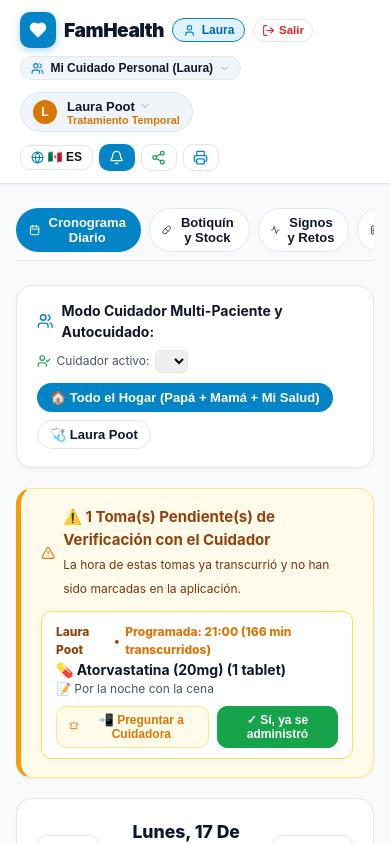
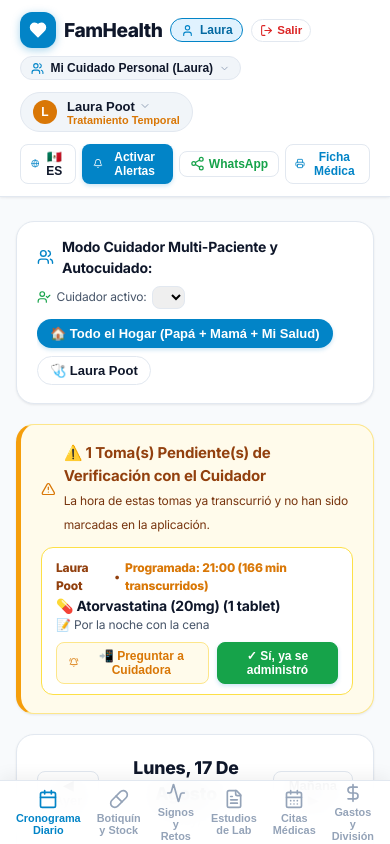
Before and after one commit to jpootpb/famhealth-app, a React (Vite) app: page / in a window 390 px wide. Both pictures are taken after a click on the button 195 px from the left and 494 px from the top of the page. Shown: the top 844 px of the page. Built offline with nearby package versions, Linux system fonts and the light colour scheme.

Commit message:
style(ui-ux): modernize design system with Inter+Outfit typography, responsive mobile bottom navigation, and refined micro-interactions

```diff
--- a/src/App.tsx
+++ b/src/App.tsx
@@ -23,18 +23,28 @@ export default function App() {
   const { t } = useLanguage();
   const [activeTab, setActiveTab] = useState<'timeline' | 'medications' | 'vitals' | 'studies' | 'expenses' | 'appointments'>('timeline');
 
-  // If user is not logged in, enforce Auth Gate (No data or spaces leaked)
+  // If user is not logged in, enforce Auth Gate
   if (!isAuthenticated) {
     return <AuthScreen />;
   }
+
+  const navTabs = [
+    { id: 'timeline', label: t('tabTimeline'), icon: Calendar },
+    { id: 'medications', label: t('tabMedications'), icon: Pill },
+    { id: 'vitals', label: t('tabVitals'), icon: Activity },
+    { id: 'studies', label: t('tabStudies'), icon: FileText },
+    { id: 'appointments', label: t('tabAppointments'), icon: CalendarDays },
+    { id: 'expenses', label: t('tabExpenses'), icon: DollarSign }
+  ] as const;
 
   return (
     <div className="app-container">
       <Header onPrintReport={() => window.print()} />
 
       <main className="main-content">
-        {/* Navigation Tabs with Dynamic i18n Translations */}
+        {/* Desktop Navigation Tabs */}
         <nav
+          className="desktop-tabs-nav"
           style={{
             display: 'flex',
             gap: '0.5rem',
@@ -44,53 +54,26 @@ export default function App() {
             borderBottom: '1px solid var(--border-color)'
           }}
         >
-          <button
-            onClick={() => setActiveTab('timeline')}
-            className={`btn btn-sm ${activeTab === 'timeline' ? 'btn-primary' : 'btn-secondary'}`}
-            style={{ display: 'flex', alignItems: 'center', gap: '0.375rem', borderRadius: 'var(--radius-full)' }}
-          >
-            <Calendar size={16} /> {t('tabTimeline')}
-          </button>
-
-          <button
-            onClick={() => setActiveTab('medications')}
-            className={`btn btn-sm ${activeTab === 'medications' ? 'btn-primary' : 'btn-secondary'}`}
-            style={{ display: 'flex', alignItems: 'center', gap: '0.375rem', borderRadius: 'var(--radius-full)' }}
-          >
-            <Pill size={16} /> {t('tabMedications')}
-          </button>
-
-          <button
-            onClick={() => setActiveTab('vitals')}
-            className={`btn btn-sm ${activeTab === 'vitals' ? 'btn-primary' : 'btn-secondary'}`}
-            style={{ display: 'flex', alignItems: 'center', gap: '0.375rem', borderRadius: 'var(--radius-full)' }}
-          >
-            <Activity size={16} /> {t('tabVitals')}
-          </button>
-
-          <button
-            onClick={() => setActiveTab('studies')}
-            className={`btn btn-sm ${activeTab === 'studies' ? 'btn-primary' : 'btn-secondary'}`}
-            style={{ display: 'flex', alignItems: 'center', gap: '0.375rem', borderRadius: 'var(--radius-full)' }}
-          >
-            <FileText size={16} /> {t('tabStudies')}
-          </button>
-
-          <button
-            onClick={() => setActiveTab('appointments')}
-            className={`btn btn-sm ${activeTab === 'appointments' ? 'btn-primary' : 'btn-secondary'}`}
-            style={{ display: 'flex', alignItems: 'center', gap: '0.375rem', borderRadius: 'var(--radius-full)' }}
-          >
-            <CalendarDays size={16} /> {t('tabAppointments')}
-          </button>
-
-          <button
-            onClick={() => setActiveTab('expenses')}
-            className={`btn btn-sm ${activeTab === 'expenses' ? 'btn-primary' : 'btn-secondary'}`}
-            style={{ display: 'flex', alignItems: 'center', gap: '0.375rem', borderRadius: 'var(--radius-full)' }}
-          >
-            <DollarSign size={16} /> {t('tabExpenses')}
-          </button>
+          {navTabs.map(tab => {
+            const Icon = tab.icon;
+            const isActive = activeTab === tab.id;
+            return (
+              <button
+                key={tab.id}
+                onClick={() => setActiveTab(tab.id)}
+                className={`btn btn-sm ${isActive ? 'btn-primary' : 'btn-secondary'}`}
+                style={{
+                  display: 'flex',
+                  alignItems: 'center',
+                  gap: '0.4rem',
+                  borderRadius: 'var(--radius-full)',
+                  fontWeight: isActive ? 800 : 600
+                }}
+              >
+                <Icon size={16} /> {tab.label}
+              </button>
+            );
+          })}
         </nav>
 
         {/* Tab Views */}
@@ -118,6 +101,25 @@ export default function App() {
           <ExpensesView />
         )}
       </main>
+
+      {/* Mobile Bottom Navigation Bar for Ergonomic One-Handed Use */}
+      <nav className="bottom-nav-mobile" aria-label="Navegación móvil">
+        {navTabs.map(tab => {
+          const Icon = tab.icon;
+          const isActive = activeTab === tab.id;
+          return (
+            <button
+              key={tab.id}
+              onClick={() => setActiveTab(tab.id)}
+              className={`nav-tab-item ${isActive ? 'active' : ''}`}
+              aria-label={tab.label}
+            >
+              <Icon size={20} />
+              <span>{tab.label}</span>
+            </button>
+          );
+        })}
+      </nav>
     </div>
   );
 }
--- a/src/index.css
+++ b/src/index.css
@@ -1,14 +1,25 @@
+@import url('https://fonts.googleapis.com/css2?family=Inter:wght@400;500;600;700;800&family=Outfit:wght@600;700;800&family=JetBrains+Mono:wght@500;700&display=swap');
+
 :root {
+  /* Paleta Médica Moderna */
   --primary: #0284c7;
   --primary-hover: #0369a1;
   --primary-light: #e0f2fe;
+  --primary-subtle: #f0f9ff;
+
   --secondary: #7c3aed;
+  --secondary-hover: #6d28d9;
   --secondary-light: #ede9fe;
+
   --success: #16a34a;
+  --success-hover: #15803d;
   --success-light: #dcfce7;
+
   --warning: #d97706;
   --warning-light: #fef3c7;
+
   --danger: #dc2626;
+  --danger-hover: #b91c1c;
   --danger-light: #fee2e2;
 
   --bg-primary: #f8fafc;
@@ -18,28 +29,61 @@
   --text-secondary: #475569;
   --text-muted: #94a3b8;
   --border-color: #e2e8f0;
+  --border-subtle: #edf2f7;
 
-  --radius-sm: 6px;
-  --radius-md: 10px;
-  --radius-lg: 16px;
+  /* Radios suaves */
+  --radius-xs: 4px;
+  --radius-sm: 8px;
+  --radius-md: 12px;
+  --radius-lg: 18px;
+  --radius-xl: 24px;
   --radius-full: 9999px;
 
-  --shadow-sm: 0 1px 2px 0 rgba(0, 0, 0, 0.05);
-  --shadow-md: 0 4px 6px -1px rgba(0, 0, 0, 0.1), 0 2px 4px -2px rgba(0, 0, 0, 0.1);
-  --shadow-lg: 0 10px 15px -3px rgba(0, 0, 0, 0.1), 0 4px 6px -4px rgba(0, 0, 0, 0.1);
+  /* Elevaciones y sombras refinadas */
+  --shadow-sm: 0 1px 3px 0 rgba(15, 23, 42, 0.05), 0 1px 2px 0 rgba(15, 23, 42, 0.03);
+  --shadow-md: 0 4px 12px -2px rgba(15, 23, 42, 0.08), 0 2px 6px -2px rgba(15, 23, 42, 0.04);
+  --shadow-lg: 0 12px 28px -4px rgba(15, 23, 42, 0.12), 0 4px 10px -2px rgba(15, 23, 42, 0.04);
 
-  --font-sans: 'Inter', system-ui, -apple-system, BlinkMacSystemFont, 'Segoe UI', Roboto, sans-serif;
+  --font-sans: 'Inter', -apple-system, BlinkMacSystemFont, 'Segoe UI', Roboto, sans-serif;
+  --font-heading: 'Outfit', 'Inter', sans-serif;
   --font-mono: 'JetBrains Mono', monospace;
 }
 
-* { box-sizing: border-box; margin: 0; padding: 0; }
+* {
+  box-sizing: border-box;
+  margin: 0;
+  padding: 0;
+  -webkit-tap-highlight-color: transparent;
+}
 
 body {
   font-family: var(--font-sans);
   background-color: var(--bg-primary);
   color: var(--text-primary);
   line-height: 1.5;
+  letter-spacing: -0.011em;
   -webkit-font-smoothing: antialiased;
+}
+
+h1, h2, h3, h4 {
+  font-family: var(--font-heading);
+  letter-spacing: -0.02em;
+}
+
+/* Scrollbar estética */
+::-webkit-scrollbar {
+  width: 6px;
+  height: 6px;
+}
+::-webkit-scrollbar-track {
+  background: transparent;
+}
+::-webkit-scrollbar-thumb {
+  background: #cbd5e1;
+  border-radius: var(--radius-full);
+}
+::-webkit-scrollbar-thumb:hover {
+  background: #94a3b8;
 }
 
 .app-container {
@@ -53,17 +97,23 @@ body {
   max-width: 1200px;
   width: 100%;
   margin: 0 auto;
-  padding: 1.5rem 1rem 4rem;
+  padding: 1.5rem 1rem 5.5rem; /* Extra bottom padding for mobile bar */
 }
 
+/* Tarjetas con elevación suave */
 .card {
   background: var(--card-bg);
   border-radius: var(--radius-lg);
   border: 1px solid var(--border-color);
   box-shadow: var(--shadow-sm);
-  transition: box-shadow 0.2s ease, border-color 0.2s ease;
+  transition: transform 0.2s cubic-bezier(0.16, 1, 0.3, 1), box-shadow 0.2s ease, border-color 0.2s ease;
 }
 
+.card:hover {
+  box-shadow: var(--shadow-md);
+}
+
+/* Botones interactivos con respuesta háptica */
 .btn {
   display: inline-flex;
   align-items: center;
@@ -72,62 +122,165 @@ body {
   font-weight: 600;
   font-size: 0.875rem;
   border-radius: var(--radius-md);
-  padding: 0.625rem 1.25rem;
+  padding: 0.625rem 1.125rem;
   border: 1px solid transparent;
   cursor: pointer;
-  transition: all 0.15s ease;
+  user-select: none;
+  transition: all 0.15s cubic-bezier(0.4, 0, 0.2, 1);
 }
 
-.btn-primary { background-color: var(--primary); color: #fff; }
-.btn-primary:hover { background-color: var(--primary-hover); }
-.btn-secondary { background-color: #fff; border-color: var(--border-color); color: var(--text-primary); }
-.btn-secondary:hover { background-color: var(--bg-secondary); }
-.btn-success { background-color: var(--success); color: #fff; }
-.btn-success:hover { background-color: #15803d; }
-.btn-danger { background-color: var(--danger); color: #fff; }
-.btn-danger:hover { background-color: #b91c1c; }
-.btn-sm { padding: 0.375rem 0.75rem; font-size: 0.8125rem; }
+.btn:active {
+  transform: scale(0.97);
+}
 
+.btn-primary {
+  background-color: var(--primary);
+  color: #fff;
+  box-shadow: 0 2px 4px rgba(2, 132, 199, 0.2);
+}
+.btn-primary:hover {
+  background-color: var(--primary-hover);
+  box-shadow: 0 4px 10px rgba(2, 132, 199, 0.3);
+}
+
+.btn-secondary {
+  background-color: #ffffff;
+  border-color: var(--border-color);
+  color: var(--text-primary);
+}
+.btn-secondary:hover {
+  background-color: var(--bg-secondary);
+  border-color: #cbd5e1;
+}
+
+.btn-success {
+  background-color: var(--success);
+  color: #fff;
+  box-shadow: 0 2px 4px rgba(22, 163, 74, 0.2);
+}
+.btn-success:hover {
+  background-color: var(--success-hover);
+}
+
+.btn-danger {
+  background-color: var(--danger);
+  color: #fff;
+}
+.btn-danger:hover {
+  background-color: var(--danger-hover);
+}
+
+.btn-sm {
+  padding: 0.375rem 0.75rem;
+  font-size: 0.8125rem;
+  border-radius: var(--radius-sm);
+}
+
+/* Chips y Badges refinados */
 .badge {
-  display: inline-flex; align-items: center; gap: 0.25rem;
-  padding: 0.25rem 0.625rem; border-radius: var(--radius-full);
-  font-size: 0.75rem; font-weight: 600;
+  display: inline-flex;
+  align-items: center;
+  gap: 0.35rem;
+  padding: 0.25rem 0.65rem;
+  border-radius: var(--radius-full);
+  font-size: 0.75rem;
+  font-weight: 700;
+  letter-spacing: 0.01em;
 }
-.badge-green { background: var(--success-light); color: var(--success); }
-.badge-yellow { background: var(--warning-light); color: var(--warning); }
-.badge-red { background: var(--danger-light); color: var(--danger); }
-.badge-blue { background: var(--primary-light); color: var(--primary); }
-.badge-purple { background: var(--secondary-light); color: var(--secondary); }
+
+.badge-green { background: #dcfce7; color: #15803d; border: 1px solid #bbf7d0; }
+.badge-yellow { background: #fef3c7; color: #b45309; border: 1px solid #fde68a; }
+.badge-red { background: #fee2e2; color: #b91c1c; border: 1px solid #fecaca; }
+.badge-blue { background: #e0f2fe; color: #0369a1; border: 1px solid #bae6fd; }
+.badge-purple { background: #ede9fe; color: #6d28d9; border: 1px solid #ddd6fe; }
 
 .fractional-badge {
-  background: #f1f5f9; border: 1px solid #cbd5e1; color: #334155;
-  padding: 0.2rem 0.5rem; border-radius: var(--radius-sm);
-  font-weight: 700; font-size: 0.8125rem; font-family: var(--font-mono);
+  background: #f8fafc;
+  border: 1px solid #cbd5e1;
+  color: #1e293b;
+  padding: 0.2rem 0.55rem;
+  border-radius: var(--radius-sm);
+  font-weight: 800;
+  font-size: 0.8125rem;
+  font-family: var(--font-mono);
 }
 
-.form-group { margin-bottom: 1rem; }
-.form-label { display: block; font-size: 0.875rem; font-weight: 600; color: var(--text-secondary); margin-bottom: 0.375rem; }
-.form-input, .form-select, .form-textarea {
-  width: 100%; padding: 0.625rem 0.875rem; border: 1px solid var(--border-color);
-  border-radius: var(--radius-md); font-family: var(--font-sans); font-size: 0.9375rem;
-  color: var(--text-primary); background-color: #fff; outline: none;
-}
-.form-input:focus, .form-select:focus, .form-textarea:focus {
-  border-color: var(--primary); box-shadow: 0 0 0 3px rgba(2, 132, 199, 0.15);
+.form-group {
+  margin-bottom: 1rem;
 }
 
-.grid-2 { display: grid; grid-template-columns: repeat(auto-fit, minmax(280px, 1fr)); gap: 1rem; }
-.grid-3 { display: grid; grid-template-columns: repeat(auto-fit, minmax(240px, 1fr)); gap: 1rem; }
+.form-label {
+  display: block;
+  font-size: 0.875rem;
+  font-weight: 600;
+  color: var(--text-secondary);
+  margin-bottom: 0.375rem;
+}
+
+.form-input, .form-select, .form-textarea {
+  width: 100%;
+  padding: 0.6875rem 0.875rem;
+  border: 1.5px solid var(--border-color);
+  border-radius: var(--radius-md);
+  font-family: var(--font-sans);
+  font-size: 0.9375rem;
+  color: var(--text-primary);
+  background-color: #fff;
+  outline: none;
+  transition: border-color 0.2s ease, box-shadow 0.2s ease;
+}
+
+.form-input:focus, .form-select:focus, .form-textarea:focus {
+  border-color: var(--primary);
+  box-shadow: 0 0 0 3px rgba(2, 132, 199, 0.18);
+}
+
+.grid-2 {
+  display: grid;
+  grid-template-columns: repeat(auto-fit, minmax(280px, 1fr));
+  gap: 1rem;
+}
+
+.grid-3 {
+  display: grid;
+  grid-template-columns: repeat(auto-fit, minmax(240px, 1fr));
+  gap: 1rem;
+}
 
 .modal-backdrop {
-  position: fixed; inset: 0; background-color: rgba(15, 23, 42, 0.6);
-  backdrop-filter: blur(4px); display: flex; align-items: center; justify-content: center;
-  z-index: 50; padding: 1rem;
+  position: fixed;
+  inset: 0;
+  background-color: rgba(15, 23, 42, 0.65);
+  backdrop-filter: blur(6px);
+  display: flex;
+  align-items: center;
+  justify-content: center;
+  z-index: 50;
+  padding: 1rem;
+  animation: fadeIn 0.15s ease-out;
 }
+
 .modal-content {
-  background: #fff; border-radius: var(--radius-lg); max-width: 580px; width: 100%;
-  max-height: 90vh; overflow-y: auto; box-shadow: var(--shadow-lg); border: 1px solid var(--border-color);
+  background: #fff;
+  border-radius: var(--radius-lg);
+  max-width: 580px;
+  width: 100%;
+  max-height: 90vh;
+  overflow-y: auto;
+  box-shadow: var(--shadow-lg);
+  border: 1px solid var(--border-color);
   padding: 1.5rem;
+  animation: slideUp 0.2s cubic-bezier(0.16, 1, 0.3, 1);
+}
+
+@keyframes fadeIn {
+  from { opacity: 0; }
+  to { opacity: 1; }
+}
+
+@keyframes slideUp {
+  from { transform: translateY(12px) scale(0.98); opacity: 0; }
+  to { transform: translateY(0) scale(1); opacity: 1; }
 }
 
 .progress-container {
@@ -136,13 +289,70 @@ body {
   overflow: hidden;
   position: relative;
 }
+
 .progress-bar {
   height: 100%;
   transition: width 0.3s ease;
 }
 
-@media (max-width: 640px) {
-  .hide-mobile { display: none !important; }
+/* Mobile Bottom Navigation Bar */
+.bottom-nav-mobile {
+  display: none;
+}
+
+@media (max-width: 768px) {
+  .desktop-tabs-nav {
+    display: none !important;
+  }
+
+  .bottom-nav-mobile {
+    display: flex;
+    position: fixed;
+    bottom: 0;
+    left: 0;
+    right: 0;
+    height: 64px;
+    background-color: rgba(255, 255, 255, 0.92);
+    backdrop-filter: blur(16px);
+    border-top: 1px solid var(--border-color);
+    z-index: 40;
+    justify-content: space-around;
+    align-items: center;
+    padding: 0 0.5rem;
+    box-shadow: 0 -4px 16px rgba(0, 0, 0, 0.06);
+  }
+
+  .nav-tab-item {
+    display: flex;
+    flex-direction: column;
+    align-items: center;
+    justify-content: center;
+    gap: 0.2rem;
+    background: none;
+    border: none;
+    color: var(--text-muted);
+    font-size: 0.68rem;
+    font-weight: 600;
+    cursor: pointer;
+    padding: 0.35rem 0.5rem;
+    border-radius: var(--radius-md);
+    transition: all 0.15s ease;
+    flex: 1;
+    position: relative;
+  }
+
+  .nav-tab-item.active {
+    color: var(--primary);
+    font-weight: 800;
+  }
+
+  .nav-tab-item:active {
+    transform: scale(0.92);
+  }
+
+  .desktop-only {
+    display: none !important;
+  }
 }
 
 @media print {
@@ -155,7 +365,7 @@ body {
     color: #000000 !important;
     font-size: 11pt;
   }
-  header, nav, .no-print, button, input[type="file"], .btn {
+  header, nav, .bottom-nav-mobile, .no-print, button, input[type="file"], .btn {
     display: none !important;
   }
   .modal-backdrop {
```
